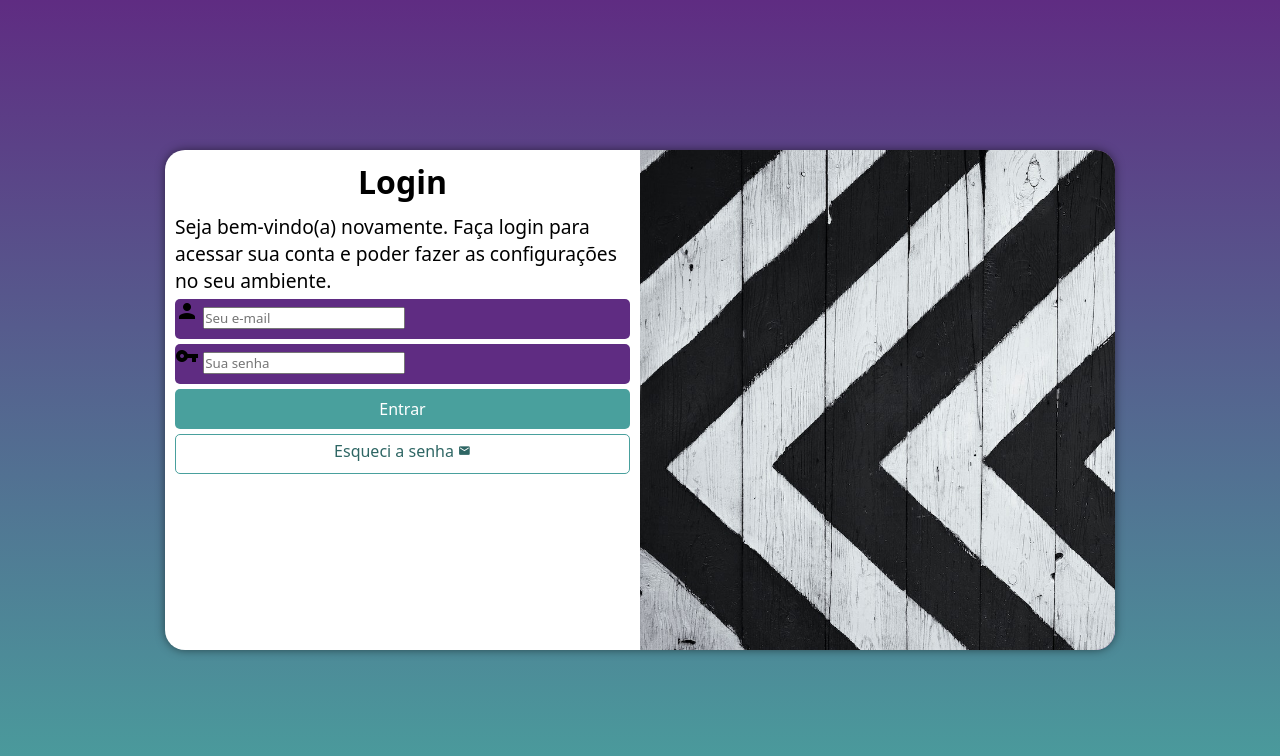
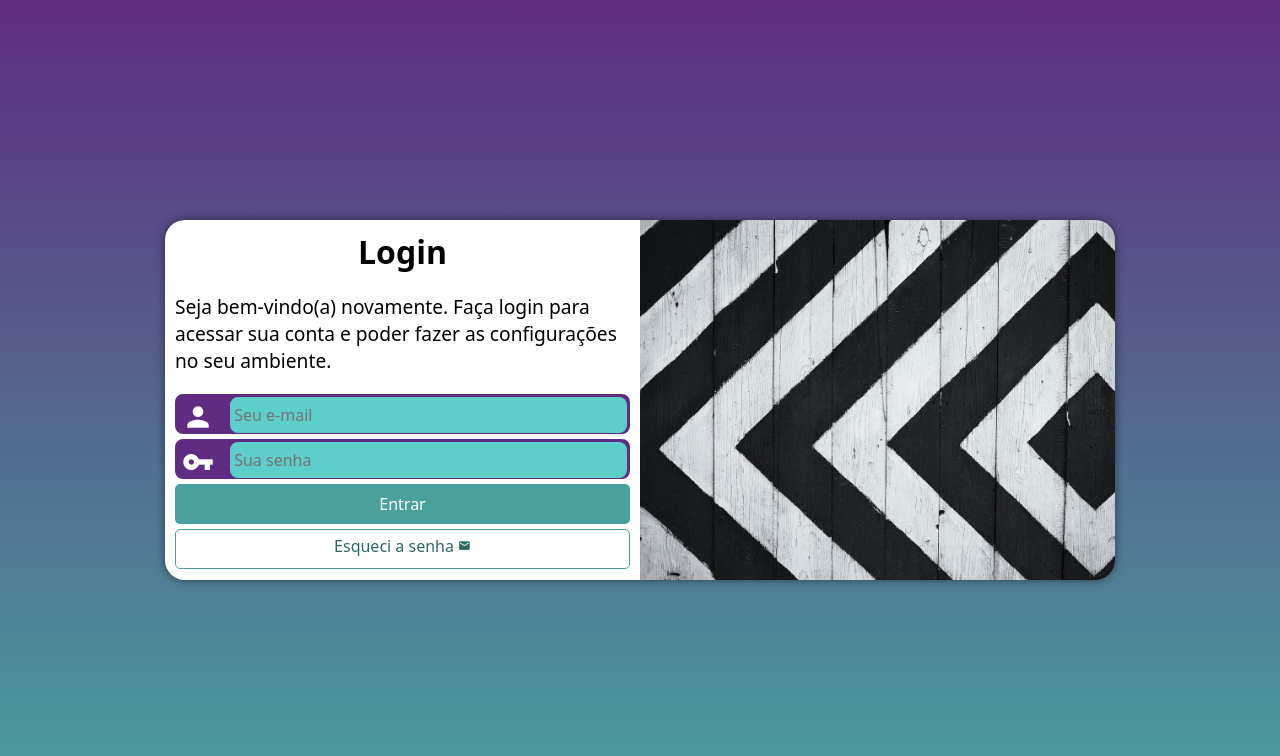
Before and after one commit to JoshuAndrews/projeto-login, a plain HTML site: page index.html in a window 1280 px wide. Drawn offline with Linux system fonts and the light colour scheme.

Commit message:
completo

```diff
--- a/estilo/media-query.css
+++ b/estilo/media-query.css
@@ -6,6 +6,7 @@
     }
     section#login{
         width: 80vw;
+        height: 300px;
     }
 
     section#login > div#imagem{
@@ -17,6 +18,14 @@
         float:right;
         width: 70%;
     }
+    div.campo > input{
+        width: 88%;
+        transform: translate(9px, -12px);
+    }
+    div#formulario > p{
+        margin: 20px 0px;
+    }
+
 }
 
 @media screen and (min-width:992px){
@@ -25,6 +34,7 @@
     }
     section#login{
         width: 950px;
+        height: 360px;
     }
 
     section#login > div#imagem{
@@ -42,5 +52,10 @@
     }
     div#formulario > p{
         font-size: 1.2em;
+        margin: 20px 0px;
+    }
+    div.campo > input{
+        width: 88%;
+        transform: translate(9px, -12px);
     }
 }
--- a/estilo/style.css
+++ b/estilo/style.css
@@ -29,7 +29,6 @@ section#login{
     position: absolute;
     top: 50%;
     left: 50%;
-    transform: translate(-50%,-50%);
     overflow: hidden;
 
     background-color: white;
@@ -40,6 +39,7 @@ section#login{
 
     transition: width .3s, heigth .3s;
     transition-timing-function: ease;
+    transform: translate(-50%,-50%);
 }
 
 section#login > div#imagem{
@@ -66,14 +66,35 @@ div#formulario > p{
 
 form > div.campo{
     background-color: #5f2c82;
+    border: 2px solid #5f2c82;
     width: 100%;
     display: block;
     height: 40px;
-    border-radius: 5px;
+    border-radius: 8px;
     margin: 5px 0px;
 }
 div.campo > label{
     display : none;
+}
+div.campo > span{
+    color: white;
+    font-size: 2em;
+    width: 40px;
+    padding: 5px;
+}
+
+div.campo > input{
+    background-color: #5dceca;
+    font-size: 1em;
+    height: 100%;
+    width: calc(100%- 80px);
+    border: 0px;
+    border-radius: 8px;
+    padding: 4px;
+    transform: translate(37px, -42px);
+}
+div.campo > input:focus-within{
+    background-color: white;
 }
 form > input[type=submit]{
     display: block;
```
